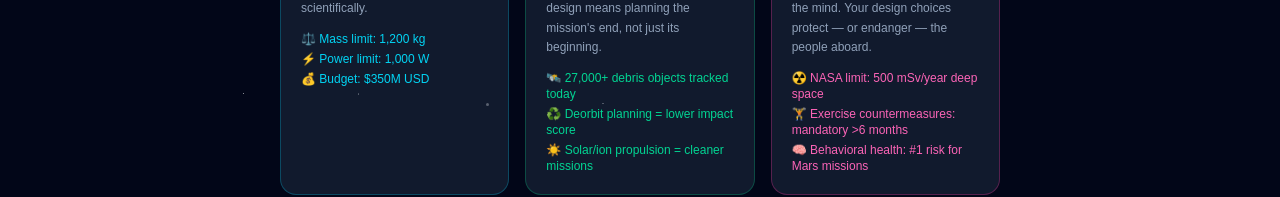
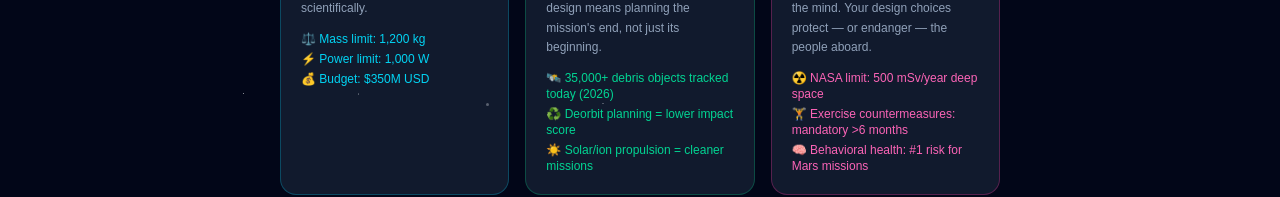
Before and after one commit to califastudio/mission-tradeoff, a Next.js app: page / in a window 1280 px wide. Shown: the part 426-623 px from the top of the page. Built offline with nearby package versions, Linux system fonts and the light colour scheme.

Commit message:
fix: update debris count 27000->35000 (accurate 2026 data) in page and simulationEvents

```diff
--- a/app/page.tsx
+++ b/app/page.tsx
@@ -84,7 +84,7 @@ export default function Home() {
               Space isn't empty — it's shared. Each launch creates <span className="text-white">debris</span>. Each propulsion choice has an <span className="text-white">emissions footprint</span>. Responsible design means planning the mission's end, not just its beginning.
             </div>
             <div className="space-y-1">
-              <div className="text-xs text-emerald-400">🛰️ 27,000+ debris objects tracked today</div>
+              <div className="text-xs text-emerald-400">🛰️ 35,000+ debris objects tracked today (2026)</div>
               <div className="text-xs text-emerald-400">♻️ Deorbit planning = lower impact score</div>
               <div className="text-xs text-emerald-400">☀️ Solar/ion propulsion = cleaner missions</div>
             </div>
--- a/data/simulationEvents.ts
+++ b/data/simulationEvents.ts
@@ -41,7 +41,7 @@ export const SIMULATION_EVENTS: SimulationEvent[] = [
       },
     ],
     nasaFact:
-      'As of 2026, there are 27,000+ tracked objects in Earth orbit and millions of untracked fragments. The ISS performs 2–3 Collision Avoidance Maneuvers per year. The 1/10,000 Pc threshold is now international standard (NASA/DoD 2007).',
+      'As of 2026, there are 35,000+ tracked objects in Earth orbit and millions of untracked fragments. The ISS performs 2–3 Collision Avoidance Maneuvers per year. The 1/10,000 Pc threshold is now international standard (NASA/DoD 2007).',
   },
   {
     id: 'micrometeorite',
```
